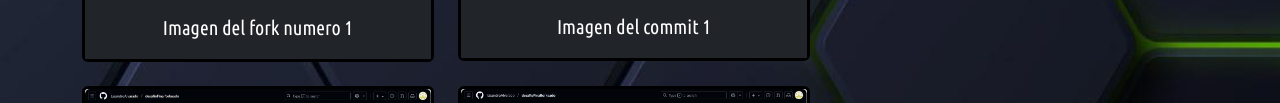
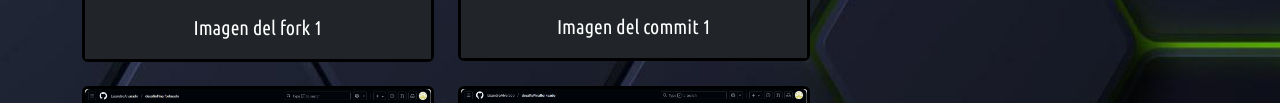
Before and after one commit to LisandroAlvarado/curriculum-portafolio, a plain HTML site: page portafolio.html in a window 1280 px wide. Shown: the part 1689-1792 px from the top of the page. Drawn offline with Linux system fonts and the light colour scheme.

Commit message:
modifique texto de imagenes

```diff
--- a/portafolio.html
+++ b/portafolio.html
@@ -152,7 +152,7 @@
                         <div class="card" style="width: 22rem;">
                             <img src="assets/imagenes/Captura-de-pantalla-fork-1.jpg" class="card-img-top" alt="fork-1">
                             <div class="card-body text-bg-dark">
-                                <p class="card-text">Imagen del fork numero 1</p>
+                                <p class="card-text">Imagen del fork 1</p>
                             </div>
                         </div>
                     </div>
```
